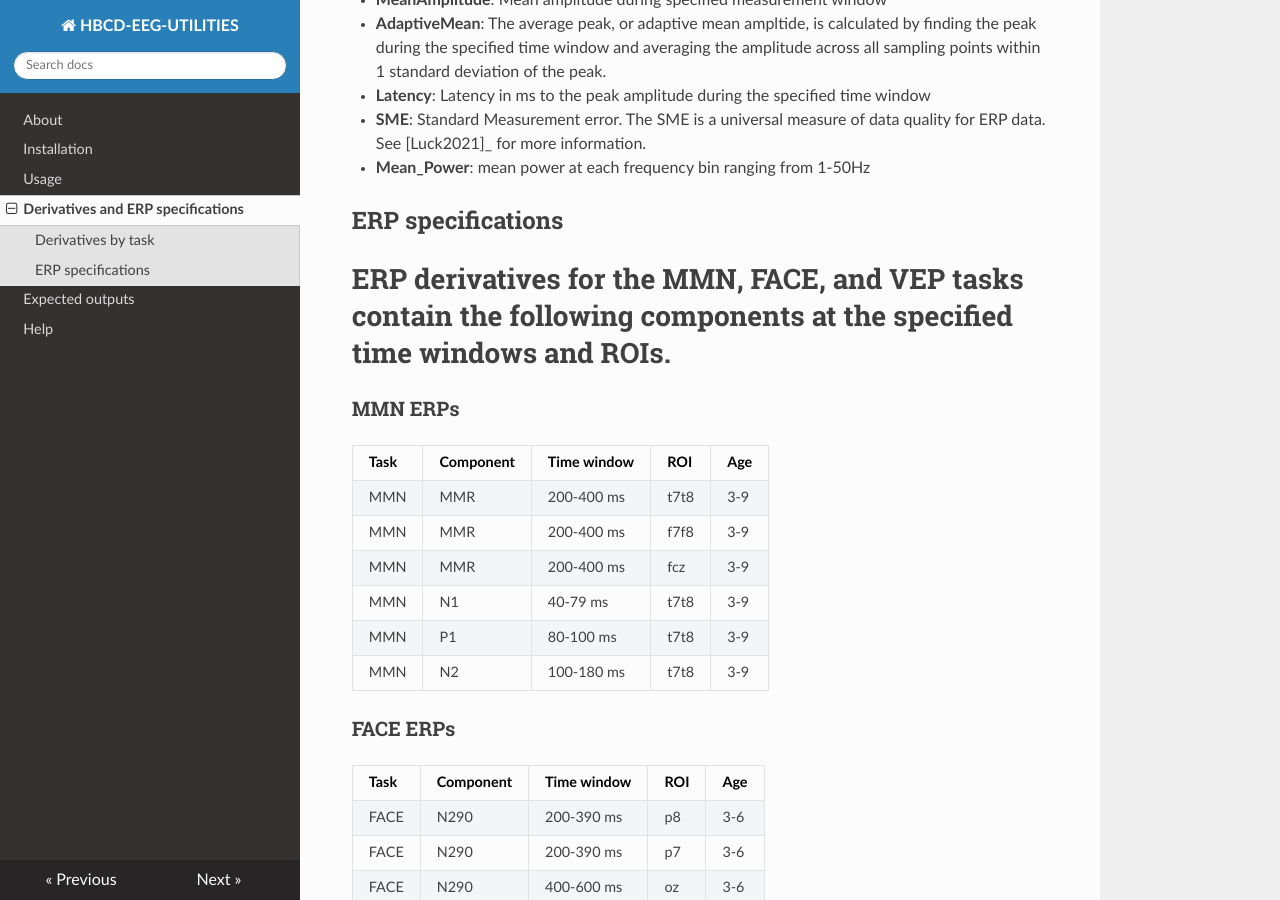
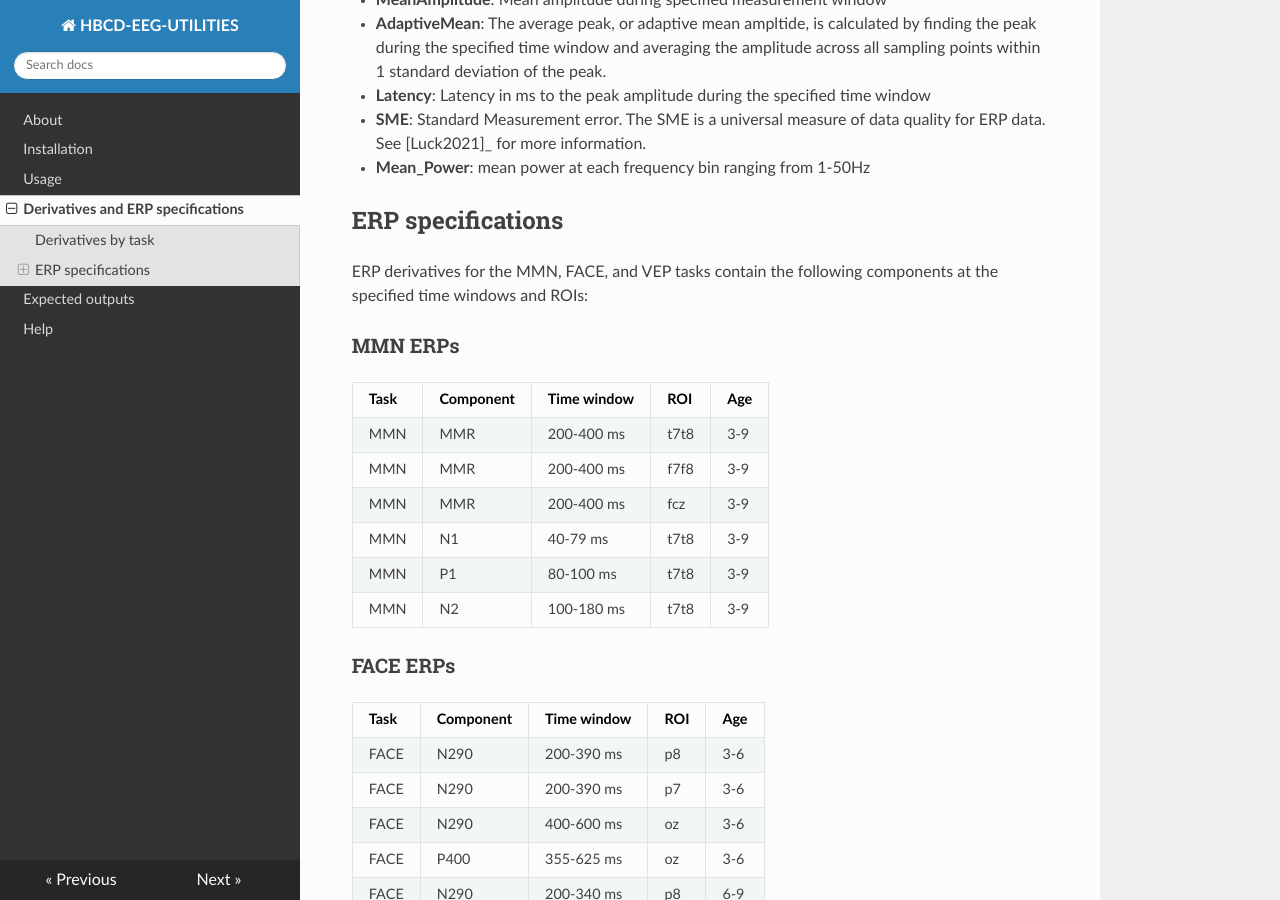
Before and after one commit to Child-Development-Lab/HBCD-EEG-Utilities, an MkDocs documentation site: the page built from docs/derivatives_ERPspecs.md, in a window 1280 px wide and 900 px high, scrolled down 652 px. Built offline with MkDocs 1.6.1, drawn with Linux system fonts in a browser that asks for light colours; nearby versions of some CDN libraries.

```diff
--- a/docs/derivatives_ERPspecs.md
+++ b/docs/derivatives_ERPspecs.md
@@ -29,7 +29,7 @@
 
 ## ERP specifications
 
-# ERP derivatives for the MMN, FACE, and VEP tasks contain the following components at the specified time windows and ROIs.
+ERP derivatives for the MMN, FACE, and VEP tasks contain the following components at the specified time windows and ROIs:
 
 ### MMN ERPs
 | Task | Component | Time window | ROI  | Age |
```
